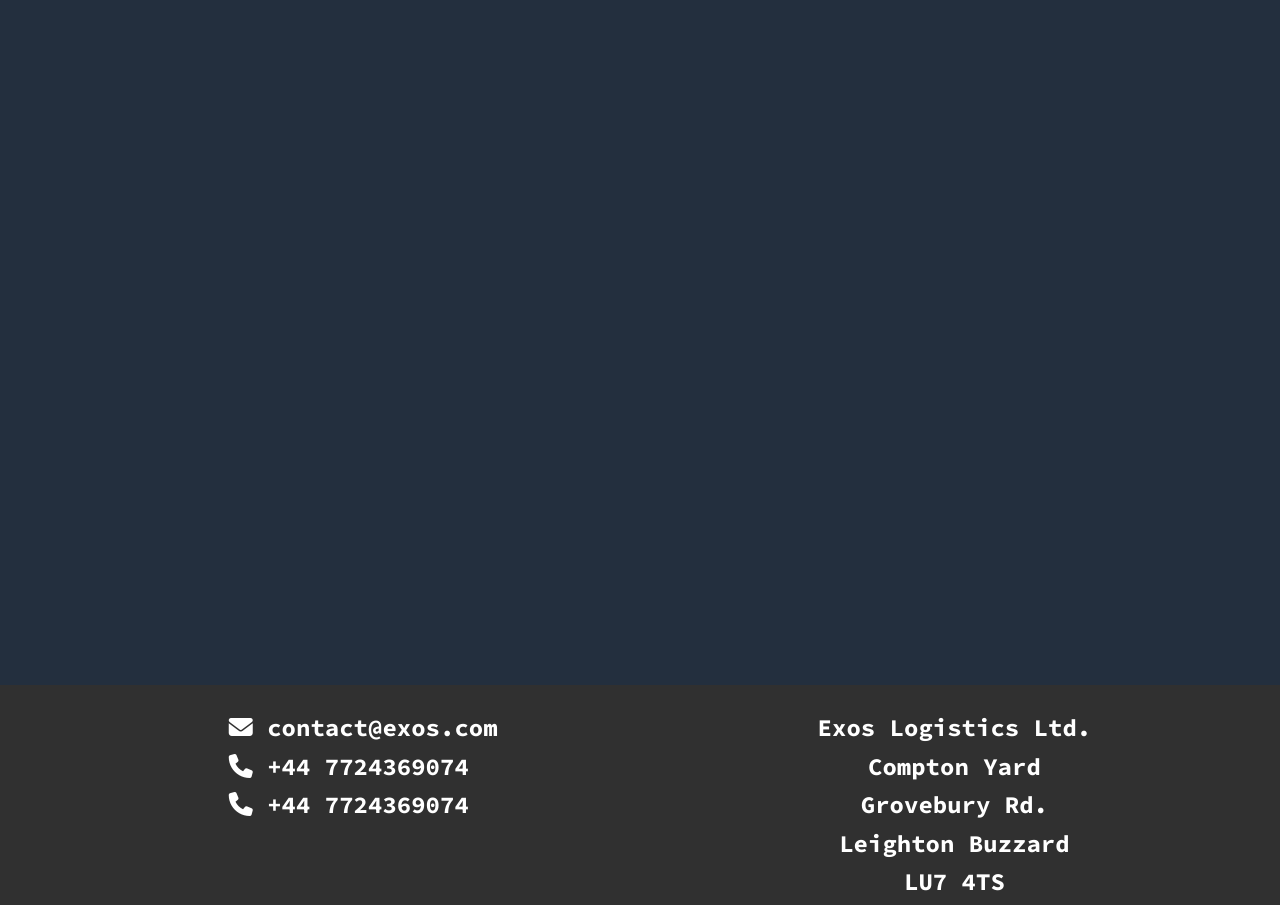
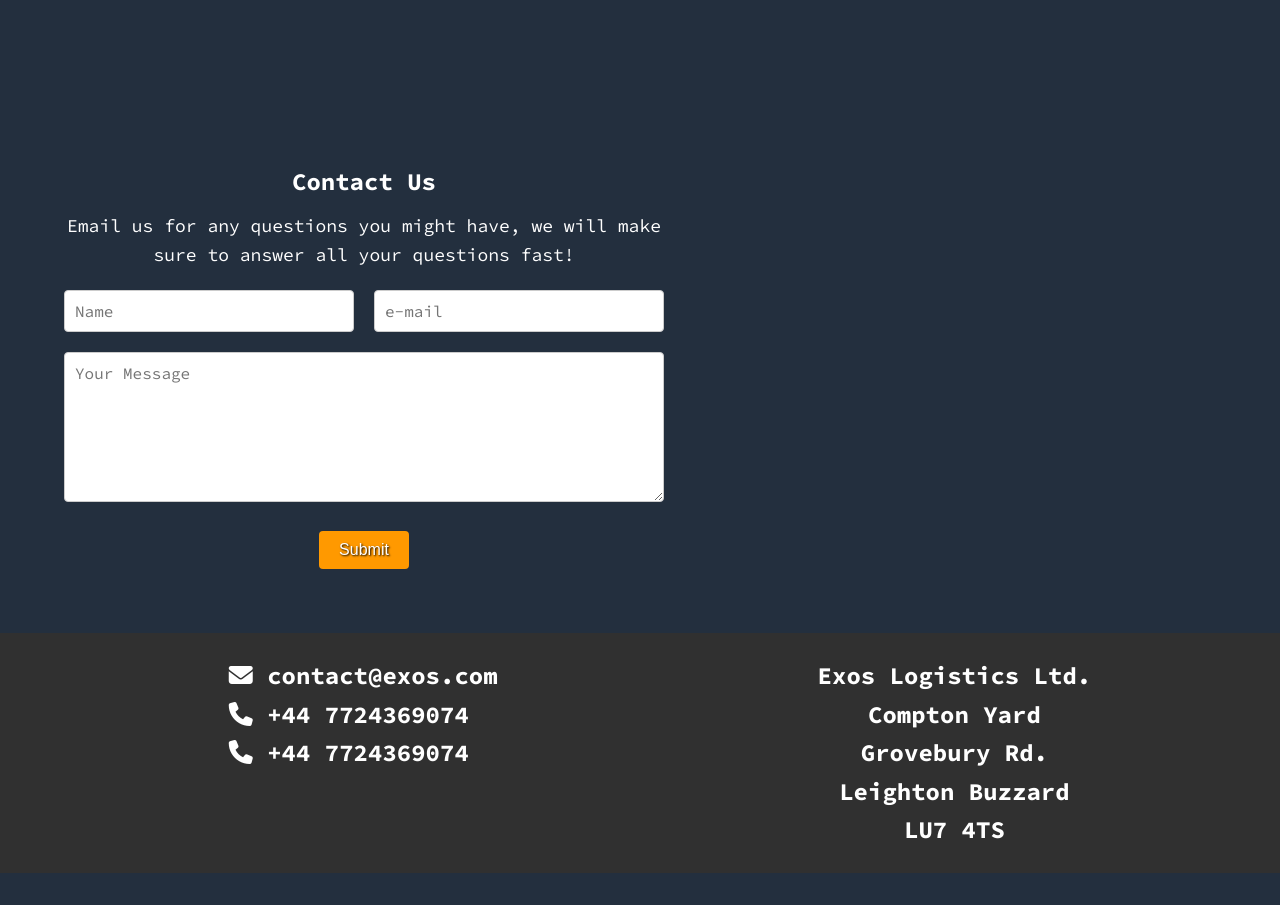
Before and after one commit to MattB1995/company_website, a plain HTML site: page index.html in a window 1280 px wide. Shown: the part 1668-2573 px from the top of the page. After the commit the page ends 2541 px from the top, so only its background shows below. Drawn offline with Linux system fonts and the light colour scheme; some packages are replaced by stand-ins of ours.

Commit message:
added contact us section

```diff
--- a/index.html
+++ b/index.html
@@ -73,10 +73,25 @@
         </div>
     </div>
     </section>
-    <section>
+    <section class="contact">
+        <div class="contact__form">
+            <h3>Contact Us</h3>
+            <p>Email us for any questions you might have, we will make sure to answer all your questions fast!</p>
+            <form class="contact__form-form">
+                <div class="top-row">
+                    <input type="text" class="input__field" id="input__field-name" placeholder="Name" required>
+                    <input type="email" class="input__field" id="input__field-email" placeholder="e-mail" required>
+                </div>
+                <div class="bottom-row">
+                    <textarea class="input__textarea" id="input__field-message" placeholder="Your Message" required maxlength="200"></textarea>
+                </div>
+                <div>
+                    <button class="btn">Submit</button>
+                </div>
+            </form>
+        </div>
         <!-- AIzaSyDjN20afyM5xlkRl3fAt6QkDgD2kj5694w -->
         <div id="map">
-
         </div>
     </section>
     <footer class="footer">
--- a/styles.css
+++ b/styles.css
@@ -19,6 +19,7 @@ https://developer.amazon.com/en-US/alexa/branding/alexa-guidelines/brand-guideli
     --clr-light: #fff;
     --clr-dark: #303030;
     --clr-amz-accent-1: #FF9900;
+    --clr-amz-accent-1-dark: #cd7b00;
     --clr-amz-accent-2: #232F3E;
     --clr-amz-accent-3: #1399FF;
 
@@ -33,6 +34,7 @@ https://developer.amazon.com/en-US/alexa/branding/alexa-guidelines/brand-guideli
     /*boxshadow / second line is for 2nd shadow, they layer on top of each other*/
     --bs: 0.25em 0.25em 0.75em rgba(0,0,0,.25),
           0.125em 0.125em 0.25em rgba(0,0,0,.15);
+    --tx: 1px 1px 2px black;
 }
 
 @media (min-width: 800px) {
@@ -147,11 +149,91 @@ text-align: center;
     margin-bottom: 2rem;
 }
 
+.contact {
+    display: flex;
+    flex-direction: row;
+    align-items: center;
+    justify-content: space-around;
+
+    padding: 4rem;
+}
+
+.contact__form {
+    width: 100%;
+    max-width: 600px;
+}
+
+.contact__form h3 {
+    text-align: center;
+}
+
+.contact__form p {
+    text-align: center;
+    margin-bottom: 20px;
+}
+
+.contact__form-form {
+    display: flex;
+    flex-direction: column;
+    gap: 20px;
+}
+
+.top-row {
+    display: flex;
+    flex-direction: row;
+    gap: 20px;
+}
+
+.input__field {
+    flex: 1;
+    padding: 10px;
+    font-size: 16px;
+    border: 1px solid #ccc;
+    border-radius: 4px;
+}
+
+.input__textarea {
+    width: 100%;
+    height: 150px;
+    padding: 10px;
+    font-size: 16px;
+    border: 1px solid #ccc;
+    border-radius: 4px;
+    resize: vertical;
+}
+
+.input__textarea,
+.input__field {
+    font-family: var(--ff-primary);
+}
+
+.btn {
+    padding: 10px 20px;
+    font-size: 16px;
+    border: none;
+    border-radius: 4px;
+    background-color: var(--clr-amz-accent-1);
+    color: white;
+    cursor: pointer;
+    text-shadow: var(--tx);
+}
+
+.btn:hover {
+    background-color: var(--clr-amz-accent-1-dark);
+
+}
+
+@media (max-width: 600px) {
+    .top-row {
+        flex-direction: column;
+    }
+}
+
 
 #map {
     height: 400px;
     width: 600px;
-    margin: 0 auto ;
+
 }
 
 
```
